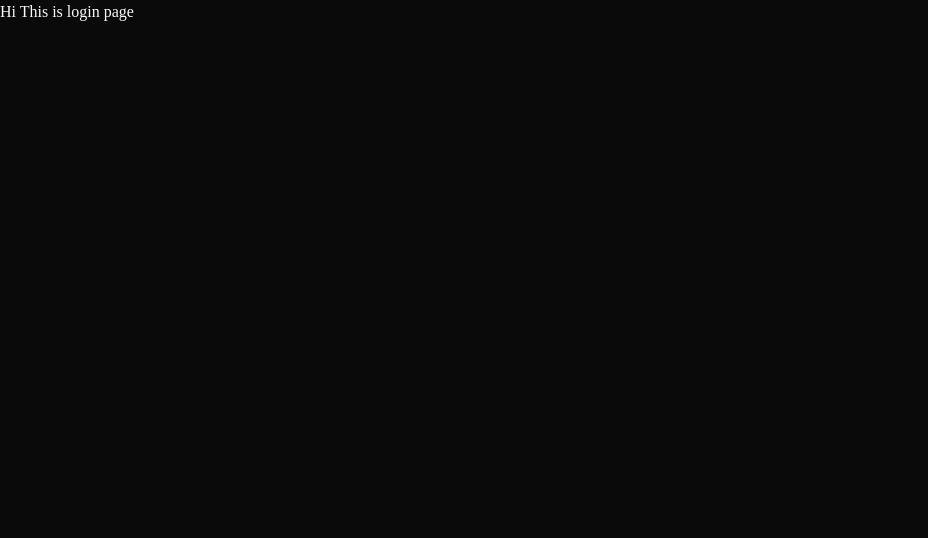
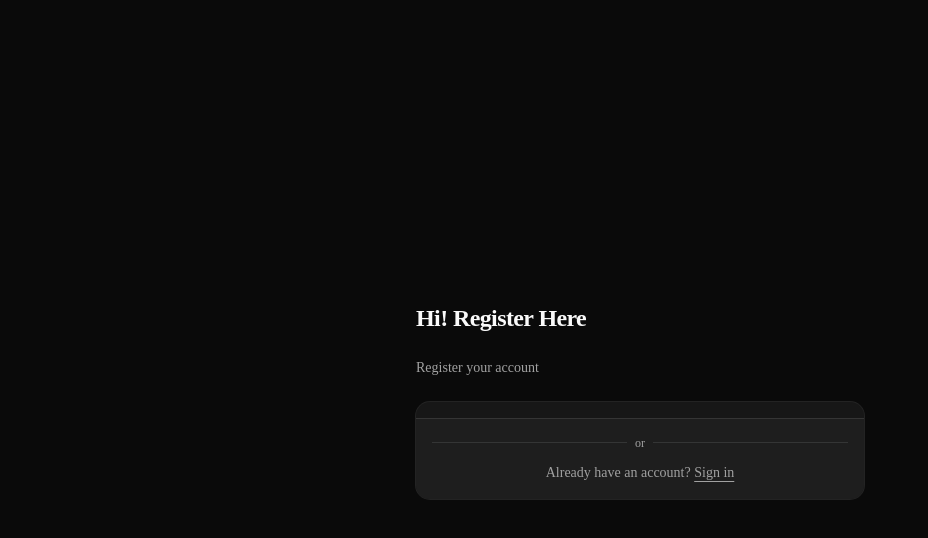
Before and after one commit to TarunVishwakarma1/ims-web-app, a Next.js app: page /signup in a window 1280 px wide. Shown: the top 538 px of the page, without its empty margins (0-928 px from the left). Built offline with nearby package versions, Linux system fonts and the light colour scheme.

Commit message:
FEAT: Add JWT Logic

```diff
--- /dev/null
+++ b/app/home/layout.tsx
@@ -0,0 +1,31 @@
+'use client'
+
+import {
+    Sidebar,
+    SidebarContent,
+    SidebarFooter,
+    SidebarInset,
+    SidebarProvider,
+    SidebarTrigger,
+} from "@/components/ui/sidebar";
+import React from "react";
+
+export default function HomeLayout({ children }: Readonly<{ children: React.ReactNode }>) {
+    return (
+        <SidebarProvider>
+            <Sidebar>
+                <SidebarContent>
+                </SidebarContent>
+                <SidebarFooter>
+                    Hi
+                </SidebarFooter>
+            </Sidebar>
+            <SidebarInset>
+                <header className="flex h-14 items-center gap-2 border-b px-4">
+                    <SidebarTrigger />
+                </header>
+                {children}
+            </SidebarInset>
+        </SidebarProvider>
+    )
+}
--- /dev/null
+++ b/app/home/page.tsx
@@ -0,0 +1,7 @@
+export default function Home() {
+    return (
+        <>
+            This is Home Page
+        </>
+    )
+}
--- a/app/page.tsx
+++ b/app/page.tsx
@@ -1,10 +1,9 @@
-import { ModeToggle } from "@/components/ui/mode-toggle";
+import Link from "next/link";
 
 export default function Home() {
   return (
     <div className="flex min-h-screen items-center justify-center bg-zinc-50 font-sans dark:bg-black">
-      <h1>Home</h1>
-      <ModeToggle />
+      <Link href="/signin">SignIn</Link>
     </div>
 
   );
--- a/app/signin/page.tsx
+++ b/app/signin/page.tsx
@@ -16,6 +16,7 @@ import { Label } from '@/components/ui/label';
 import { Separator } from '@/components/ui/separator';
 import { REGEXP_ONLY_DIGITS } from 'input-otp';
 import Link from 'next/link';
+import { useRouter } from 'next/navigation';
 import { useCallback, useEffect, useRef, useState } from 'react';
 import { toast } from 'sonner';
 
@@ -31,15 +32,16 @@ function fmtTime(s: number) {
 }
 
 export default function SignInPage() {
-    const [step, setStep]           = useState<Step>('email');
-    const [email, setEmail]         = useState('');
-    const [otp, setOtp]             = useState('');
-    const [loading, setLoading]     = useState(false);
+    const router = useRouter();
+    const [step, setStep] = useState<Step>('email');
+    const [email, setEmail] = useState('');
+    const [otp, setOtp] = useState('');
+    const [loading, setLoading] = useState(false);
 
     // Resend state
-    const [resendCount, setResendCount]         = useState(0);
-    const [cooldown, setCooldown]               = useState(0);   // seconds remaining
-    const [lockedFor, setLockedFor]             = useState(0);   // seconds remaining
+    const [resendCount, setResendCount] = useState(0);
+    const [cooldown, setCooldown] = useState(0);   // seconds remaining
+    const [lockedFor, setLockedFor] = useState(0);   // seconds remaining
     const cooldownRef = useRef<ReturnType<typeof setInterval> | null>(null);
 
     // ── Countdown timer ──────────────────────────────────────────────────────
@@ -76,7 +78,7 @@ export default function SignInPage() {
 
     // ── Step 1: Send OTP ─────────────────────────────────────────────────────
 
-    async function handleEmailSubmit(e: React.FormEvent) {
+    async function handleEmailSubmit(e: React.SubmitEvent) {
         e.preventDefault();
         if (!email) return;
         setLoading(true);
@@ -154,7 +156,7 @@ export default function SignInPage() {
 
     // ── Step 2: Verify OTP ───────────────────────────────────────────────────
 
-    async function handleVerify(e: React.FormEvent) {
+    async function handleVerify(e: React.SubmitEvent) {
         e.preventDefault();
         if (otp.length < 6) return;
         setLoading(true);
@@ -165,11 +167,11 @@ export default function SignInPage() {
 
             if (result.ok) {
                 toast.success('Signed in successfully! Welcome back.', { id: toastId });
-                // TODO: redirect to dashboard
+                router.push('/home');
             } else {
                 const messages: Record<string, string> = {
-                    INVALID:   'Incorrect passcode. Please double-check and try again.',
-                    EXPIRED:   'Passcode has expired. Please request a new one.',
+                    INVALID: 'Incorrect passcode. Please double-check and try again.',
+                    EXPIRED: 'Passcode has expired. Please request a new one.',
                     NOT_FOUND: 'Session not found. Please start over.',
                 };
                 toast.error(messages[result.error] ?? 'Verification failed.', { id: toastId });
@@ -187,7 +189,7 @@ export default function SignInPage() {
 
     function resendLabel() {
         if (lockedFor > 0) return `Locked — try again in ${fmtTime(lockedFor)}`;
-        if (cooldown > 0)  return `Resend in ${fmtTime(cooldown)}`;
+        if (cooldown > 0) return `Resend in ${fmtTime(cooldown)}`;
         return `Resend passcode (${resendCount}/${MAX_RESENDS} used)`;
     }
 
@@ -215,7 +217,7 @@ export default function SignInPage() {
                             </CardHeader>
 
                             <CardContent className="space-y-4">
-                                <div className="space-y-2">
+                                <div className="space-y-2 pb-2">
                                     <Label htmlFor="email">Email address</Label>
                                     <Input
                                         id="email"
--- a/app/signup/page.tsx
+++ b/app/signup/page.tsx
@@ -1,7 +1,37 @@
+import { Badge } from "@/components/ui/badge"
+import { Card, CardFooter } from "@/components/ui/card"
+import { Separator } from "@/components/ui/separator"
+import { ExternalLink } from "lucide-react"
+import Link from "next/link"
+
 export default function SignUp() {
     return (
-        <>
-            Hi This is login page
-        </>
+        <div className="min-h-screen flex items-center justify-center bg-background px-4">
+            <div className="w-full max-w-md space-y-6">
+                <h1 className="text-2xl font-bold tracking-tight">Hi! Register Here</h1>
+                <p className="text-sm text-muted-foreground">
+                    Register your account
+                </p>
+                <Card>
+                    <CardFooter className="flex flex-col gap-3">
+                        <div className="flex w-full items-center gap-2">
+                            <Separator className="flex-1" />
+                            <span className="text-xs text-muted-foreground">or</span>
+                            <Separator className="flex-1" />
+                        </div>
+                        <p className="text-center text-sm text-muted-foreground">
+                            Already have an account?{' '}
+                            <Link
+                                href="/signin"
+                                className="font-medium underline underline-offset-4 hover:text-foreground"
+                            >
+                                Sign in
+                            </Link>
+                        </p>
+                    </CardFooter>
+                </Card >
+            </div>
+        </div>
+
     )
 }
```
